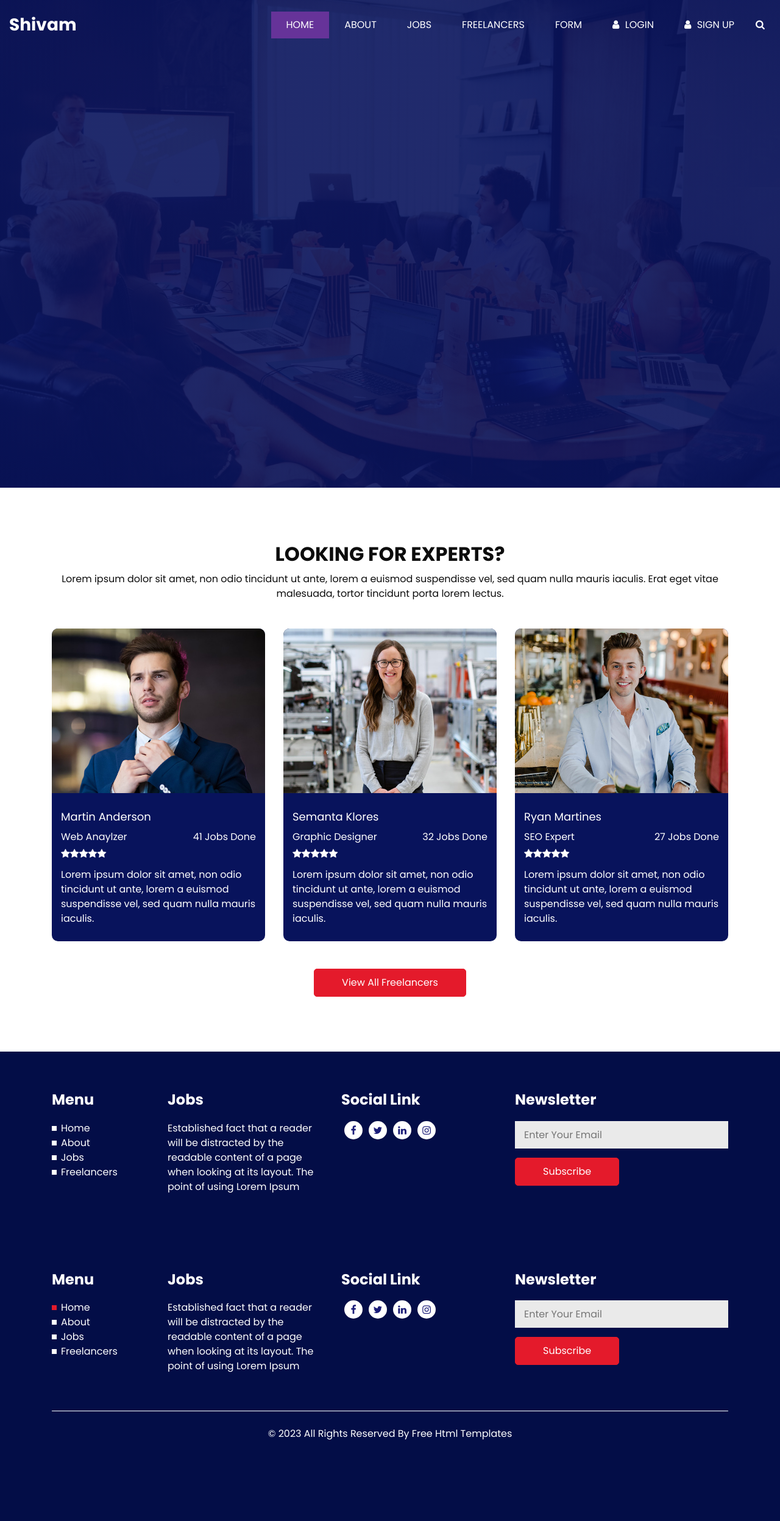
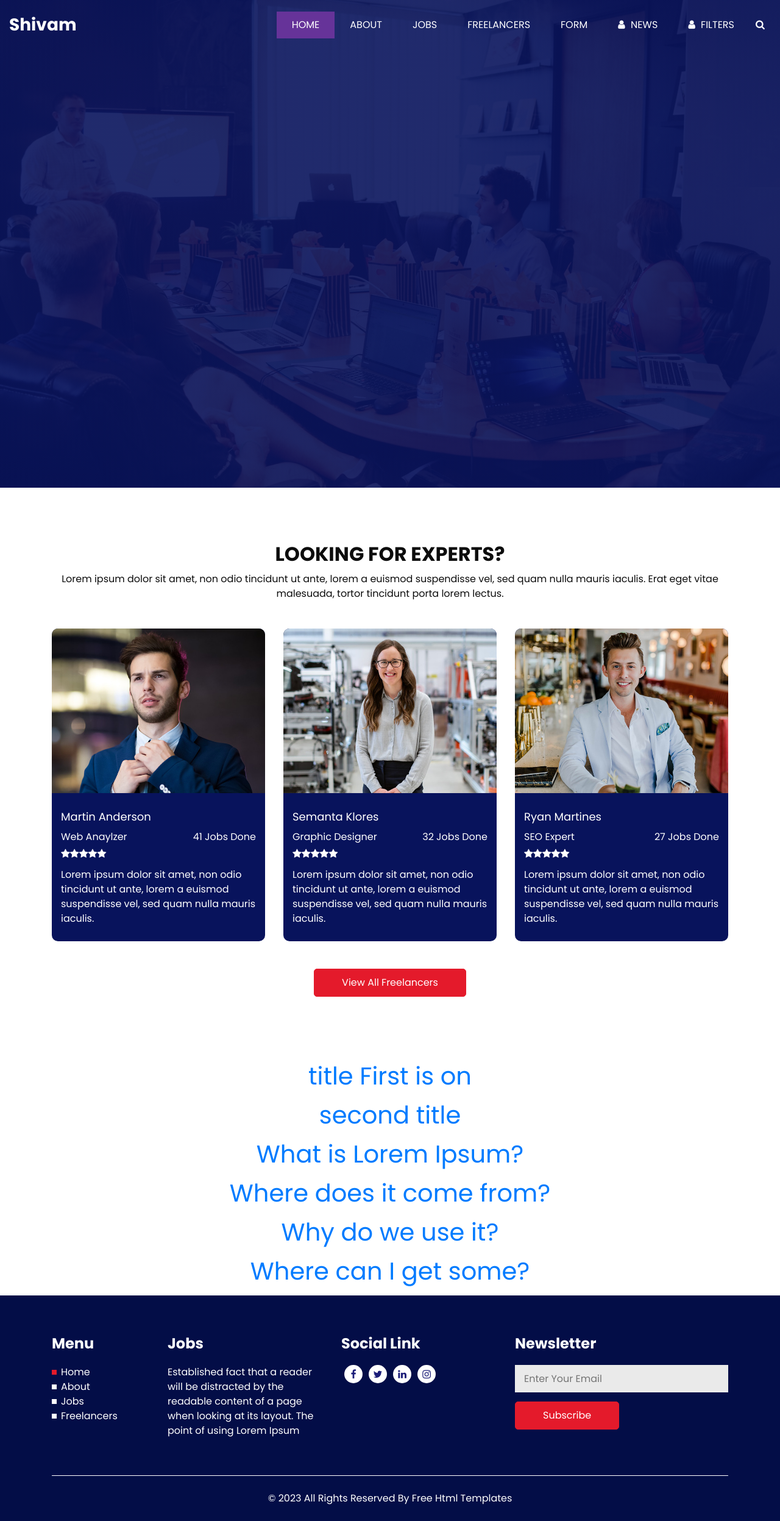
Before and after one commit to shivamyadavskn/djangoPractice, a Django app: page /freelancer/ in a window 1280 px wide. Shown: the whole page at 61% size. Before the commit the page ends 2362 px from the top, so only its background shows below. Run offline with Django 4.2, Linux system fonts and the light colour scheme; data comes from the database, SQL or seed files in the repository; some libraries are stand-ins or nearby versions.

Commit message:
added new commit of filter

```diff
--- a/practice/urls.py
+++ b/practice/urls.py
@@ -25,5 +25,7 @@ urlpatterns = [
     path('job/',views.job,name="job"),
     path('form/',views.form,name="form"),
     path('userform/',views.userform,name="userform"),
-    path('newdemo/',views.newDemo,name="newDemo"),
+    path('newdemo/<newsid>',views.newDemo),
+    path('filters/',views.filterData),
+
 ]
--- a/practice/views.py
+++ b/practice/views.py
@@ -24,7 +24,8 @@ def about(request):
     return render(request,'about.html',{'newdata':datas})
 
 def freelancer(request):
-    return render(request,'freelancer.html')
+    obj=newsModels.objects.all()
+    return render(request,'freelancer.html',{'news':obj})
 
 def job(request):
     return render(request,'job.html')
@@ -50,9 +51,20 @@ def userform(request):
     return HttpResponse(name)
 
 
-def newDemo(request):
-    obj=newsModels.objects.all()
-    return render(request,'newdemo.html',{'objs':obj})
+def newDemo(request,newsid):
+    objs=newsModels.objects.get(id=newsid)
+    return render(request,'newdemo.html',{'obj':objs})
+
+def filterData(request):
+    objs=newsModels.objects.all()
+    try:
+        if request.method=="GET":
+            queriess=request.GET['queriesss']
+            objs=newsModels.objects.filter(news_desc__contains=queriess)
+    except:
+        pass
+    return render(request,'filters.html',{'objs':objs})
+
 
 
 
--- a/templates/freelancer.html
+++ b/templates/freelancer.html
@@ -1,8 +1,8 @@
 {% extends "base.html" %}
 
 {% block content %}
-  </div>
 
+</div>
   <!-- expert section -->
 
   <section class="expert_section layout_padding">
@@ -124,91 +124,11 @@
 
   <!-- end expert section -->
 
-  <!-- info section -->
-  <section class="info_section ">
-    <div class="container">
-      <div class="row">
-        <div class="col-md-2 info_links">
-          <h4>
-            Menu
-          </h4>
-          <ul>
-            <li>
-              <a href="index.html">
-                Home
-              </a>
-            </li>
-            <li>
-              <a href="about.html">
-                About
-              </a>
-            </li>
-            <li>
-              <a href="job.html">
-                Jobs
-              </a>
-            </li>
-            <li>
-              <a class="active" href="freelancer.html">
-                Freelancers
-              </a>
-            </li>
-          </ul>
-        </div>
-        <div class="col-md-3">
-          <h4>
-            Jobs
-          </h4>
-          <p>
-            Established fact that a reader will be distracted by the readable content of a page when looking at its
-            layout. The point of using Lorem Ipsum
-          </p>
-        </div>
-        <div class="col-md-3">
-          <div class="info_social">
-            <h4>
-              Social Link
-            </h4>
-            <div class="social_container">
-              <div>
-                <a href="">
-                  <i class="fa fa-facebook" aria-hidden="true"></i>
-                </a>
-              </div>
-              <div>
-                <a href="">
-                  <i class="fa fa-twitter" aria-hidden="true"></i>
-                </a>
-              </div>
-              <div>
-                <a href="">
-                  <i class="fa fa-linkedin" aria-hidden="true"></i>
-                </a>
-              </div>
-              <div>
-                <a href="">
-                  <i class="fa fa-instagram" aria-hidden="true"></i>
-                </a>
-              </div>
-            </div>
-          </div>
-        </div>
-        <div class="col-md-4">
-          <div class="info_form">
-            <h4>
-              Newsletter
-            </h4>
-            <form action="">
-              <input type="text" placeholder="Enter Your Email" />
-              <button type="submit">
-                Subscribe
-              </button>
-            </form>
-          </div>
-        </div>
-      </div>
-    </div>
-  </section>
-  <!-- end info_section -->
+
+  {% for newsdata in news %}
+  <p>
+    <center><h1 style="color:green"><a href='/newdemo/{{newsdata.id}}'>{{newsdata.news_title}}</a></h1></center>
+  </p>
+  {% endfor %}
 
 {% endblock content %}
--- a/templates/header.html
+++ b/templates/header.html
@@ -69,18 +69,18 @@
                 <a class="nav-link" href={% url 'form' %}>Form</a>
               </li>
               <li class="nav-item">
-                <a class="nav-link" href="{% url 'newDemo' %}">
+                <a class="nav-link" href="newdemo/">
                   <i class="fa fa-user" aria-hidden="true"></i>
                   <span>
-                    Login
+                    News
                   </span>
                 </a>
               </li>
               <li class="nav-item">
-                <a class="nav-link" href="#">
+                <a class="nav-link" href="filters/">
                   <i class="fa fa-user" aria-hidden="true"></i>
                   <span>
-                    Sign Up
+                    Filters
                   </span>
                 </a>
               </li>
--- a/templates/newdemo.html
+++ b/templates/newdemo.html
@@ -3,11 +3,7 @@
 {% block content %}
 
 
-    {% for obj in objs %}
-
-    <center><h1 style="color:red">{{obj.news_title}}  <br>{{obj.news_desc | safe}}></h1></center>
-
-    {% endfor %}
+    <center><h1 style="color:red">{{obj.id}} {{obj.news_title}}  <br>{{obj.news_desc | safe}}></h1></center>
 
 
 {% endblock content %}
```
Also changed, not shown: templates/filters.html (added, +28 -0 lines).
